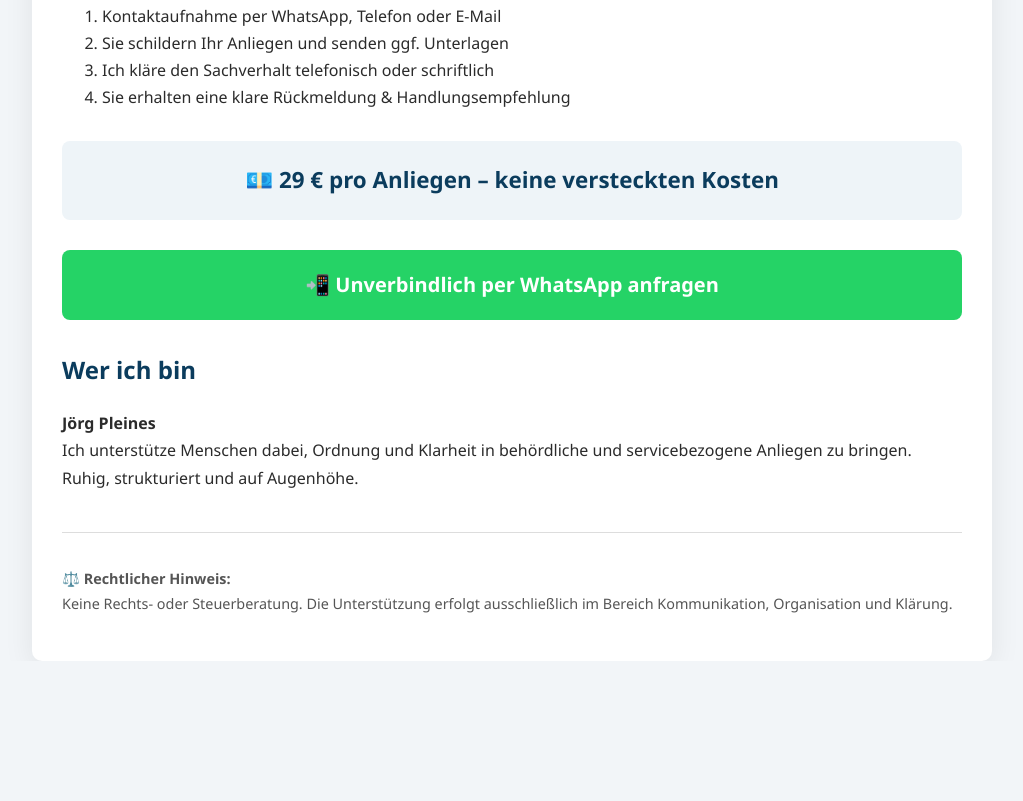
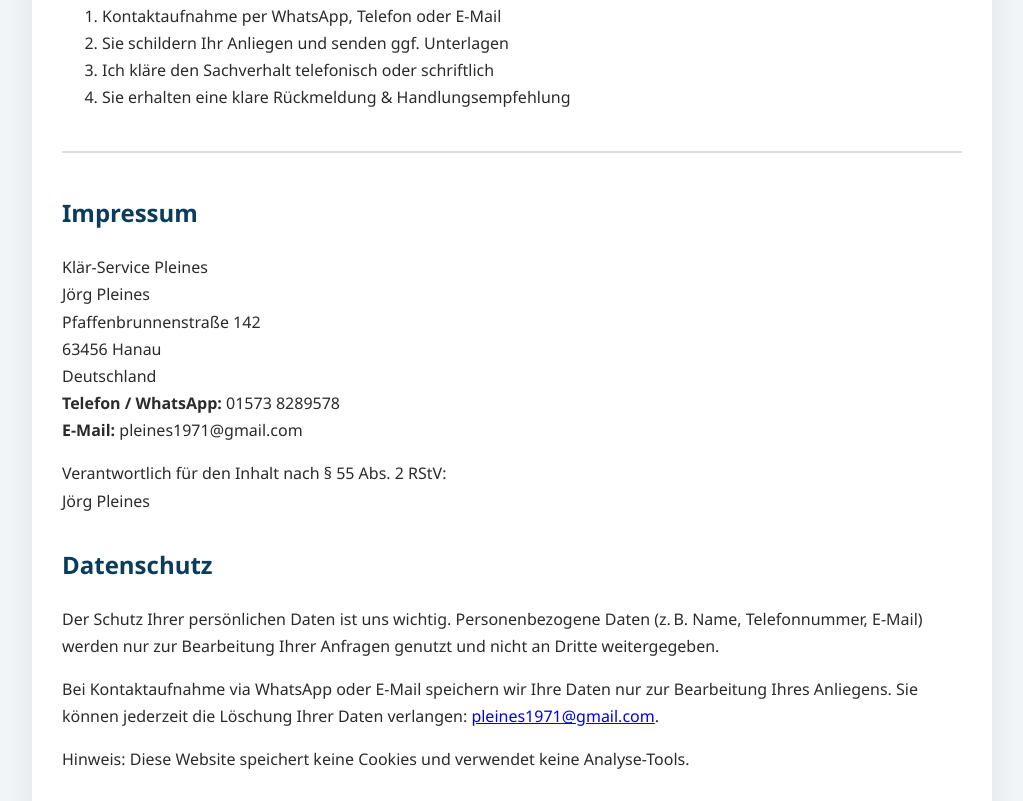
Before and after one commit to pleines1971-stack/klaer-service, a plain HTML site: page index.html in a window 1280 px wide. Shown: the part 1102-1903 px from the top of the page, without its empty margins (128-1151 px from the left). Before the commit the page ends 1763 px from the top, so only its background shows below. Drawn offline with Linux system fonts and the light colour scheme.

Commit message:
Update index.html

```diff
--- a/index.html
+++ b/index.html
@@ -141,7 +141,37 @@
       <li>Ich kläre den Sachverhalt telefonisch oder schriftlich</li>
       <li>Sie erhalten eine klare Rückmeldung & Handlungsempfehlung</li>
     </ol>
+   <hr style="margin:40px 0; border:1px solid #ddd;">
 
+<section id="impressum-datenschutz">
+  <h2>Impressum</h2>
+  <p>
+    Klär-Service Pleines<br>
+    Jörg Pleines<br>
+    Pfaffenbrunnenstraße 142<br>
+    63456 Hanau<br>
+    Deutschland<br>
+    <strong>Telefon / WhatsApp:</strong> 01573 8289578<br>
+    <strong>E-Mail:</strong> pleines1971@gmail.com
+  </p>
+  <p>
+    Verantwortlich für den Inhalt nach § 55 Abs. 2 RStV:<br>
+    Jörg Pleines
+  </p>
+
+  <h2>Datenschutz</h2>
+  <p>
+    Der Schutz Ihrer persönlichen Daten ist uns wichtig.
+    Personenbezogene Daten (z. B. Name, Telefonnummer, E-Mail) werden nur zur Bearbeitung Ihrer Anfragen genutzt und nicht an Dritte weitergegeben.
+  </p>
+  <p>
+    Bei Kontaktaufnahme via WhatsApp oder E-Mail speichern wir Ihre Daten nur zur Bearbeitung Ihres Anliegens.
+    Sie können jederzeit die Löschung Ihrer Daten verlangen: <a href="mailto:pleines1971@gmail.com">pleines1971@gmail.com</a>.
+  </p>
+  <p>
+    Hinweis: Diese Website speichert keine Cookies und verwendet keine Analyse-Tools.
+  </p>
+</section>
     <div class="price">
       💶 29 € pro Anliegen – keine versteckten Kosten
     </div>
```
